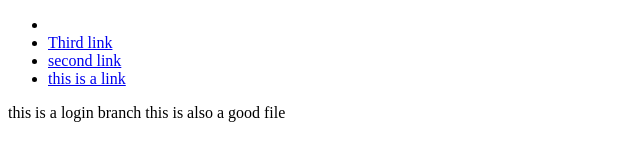
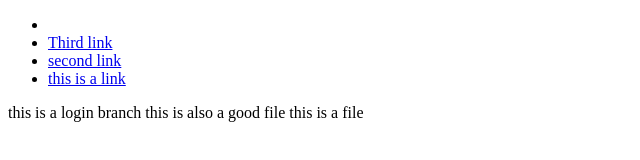
Before and after one commit to visionbirds/git-test, a plain HTML site: page index.html in a window 1280 px wide. Shown: the full height of the page, 0-640 px from the left. Drawn offline with Linux system fonts and the light colour scheme.

Commit message:
i just added a line

```diff
--- a/index.html
+++ b/index.html
@@ -1,11 +1,11 @@
 <!doctype html>
 <html lang="en">
 <head>
-    <meta charset="UTF-8">
-    <meta name="viewport"
-          content="width=device-width, user-scalable=no, initial-scale=1.0, maximum-scale=1.0, minimum-scale=1.0">
-    <meta http-equiv="X-UA-Compatible" content="ie=edge">
-    <title>Document</title>
+<meta charset="UTF-8">
+<meta name="viewport"
+      content="width=device-width, user-scalable=no, initial-scale=1.0, maximum-scale=1.0, minimum-scale=1.0">
+<meta http-equiv="X-UA-Compatible" content="ie=edge">
+<title>Document</title>
 </head>
 <body>
 <div class="container">
@@ -17,6 +17,7 @@
     </ul>
     this is a login branch
     this is also a good file
+    this is a file
 </div>
 </body>
 </html>
```
